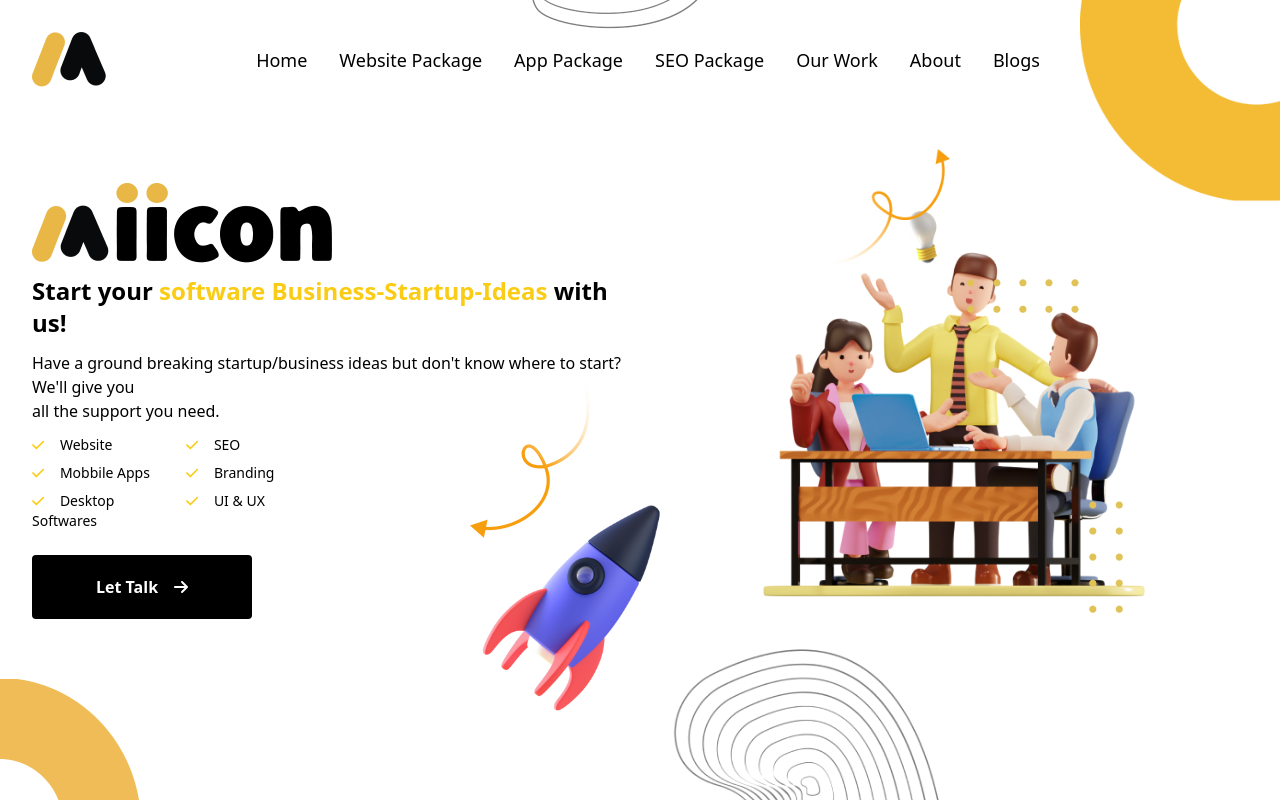
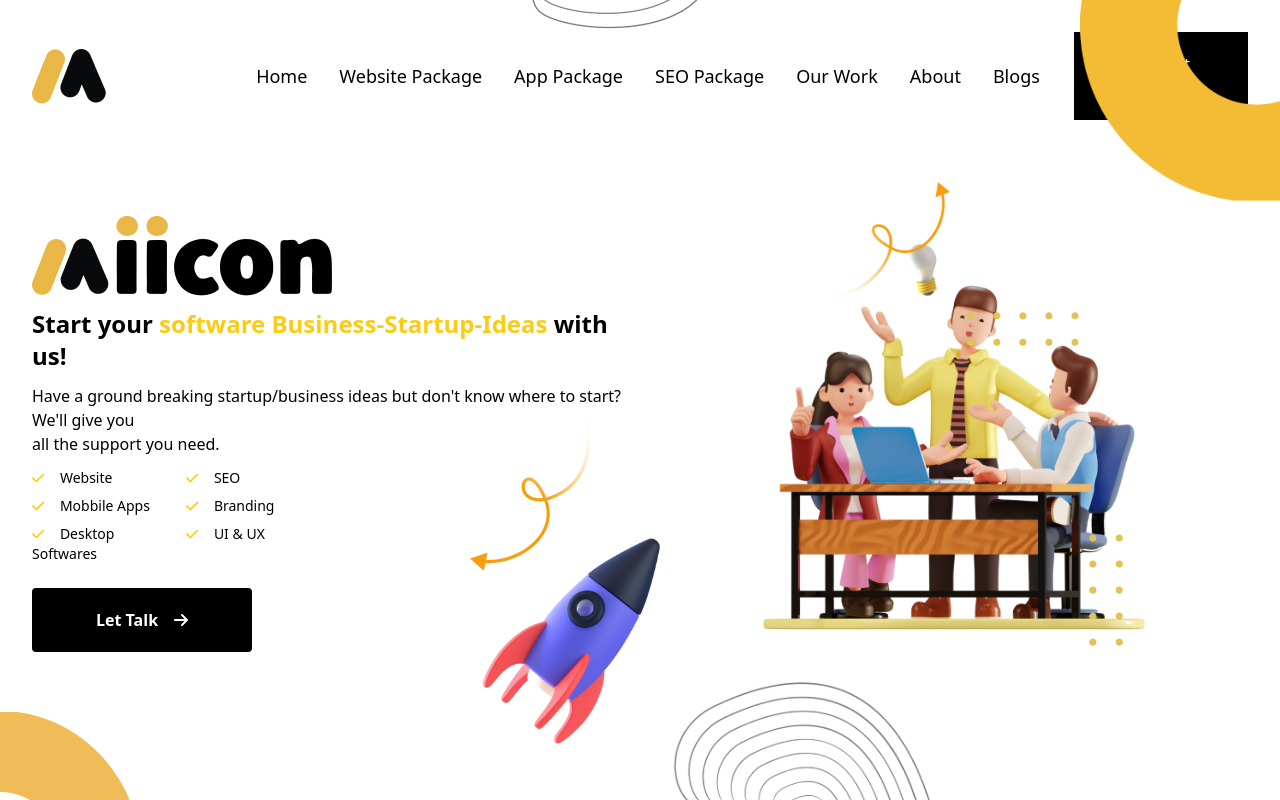
Before and after one commit to arfanroky-github/miicon-demo-repo, a Vue app: page / in a window 1280 px wide. Shown: the top 800 px of the page. Built offline with nearby package versions, Linux system fonts and the light colour scheme.

Commit message:
some changes inside footer

```diff
--- a/src/components/Footer.vue
+++ b/src/components/Footer.vue
@@ -16,11 +16,11 @@
         </li>
     </ul>
 
-    <p class=" absolute bottom-0 md:left-0 left-16 text-white ">Copyright, miicon 2022. All rights reserved.</p>
+    <p class=" absolute bottom-0 md:left-6 left-16 text-white ">Copyright, miicon 2022. All rights reserved.</p>
     </div>
 
    <div class="mb-16">
-    <div class="grid grid-cols-3 md:gap-28 mx-auto py-12">
+    <div class="grid grid-cols-3 md:gap-20 mx-auto py-12">
        <div>
         <h2 class="text-xl font-bold text-yellow-400 mb-4">Company</h2>
         <ul class="flex flex-col gap-y-3 text-white">
@@ -58,7 +58,7 @@
     </div>
 
    </div>
-   <p class=" absolute md:bottom-0 md:right-[620px] bottom-28 right-16 text-white">Terms & Conditions</p>
+   <p class=" absolute md:bottom-0 md:right-24 bottom-28 right-16 text-white">Terms & Conditions</p>
    </div>
 
   </footer>
--- a/src/components/Navbar.vue
+++ b/src/components/Navbar.vue
@@ -27,9 +27,8 @@
     </ul>
  </div>
 
-    <div  class="md:col-span-1 md:ml-auto md:pl-0 pl-4">
-        <button :class="[!isOpen ? 'hidden': 'block']" class=" py-5 px-12 bg-black text-white hover:scale-95 transition-all">Contact Us <Font class="ml-3" icon="arrow-right"/></button>
-
+    <div :class="[!isOpen ? 'md:block hidden': 'block']" class="md:col-span-1 md:ml-auto md:pl-0 pl-4">
+        <button class=" py-5 px-12 bg-black text-white hover:scale-95 transition-all">Contact Us <Font class="ml-3" icon="arrow-right"/></button>
     </div>
 
 </div>
```
